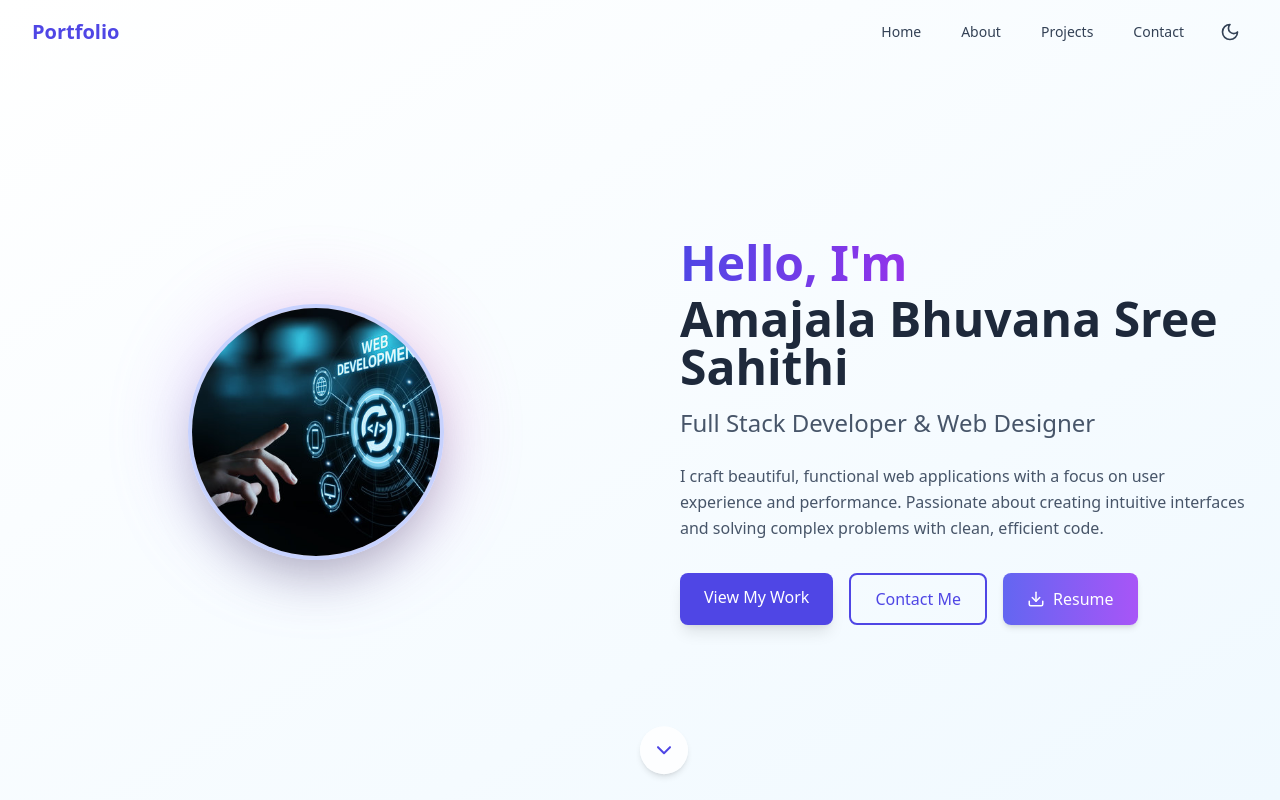
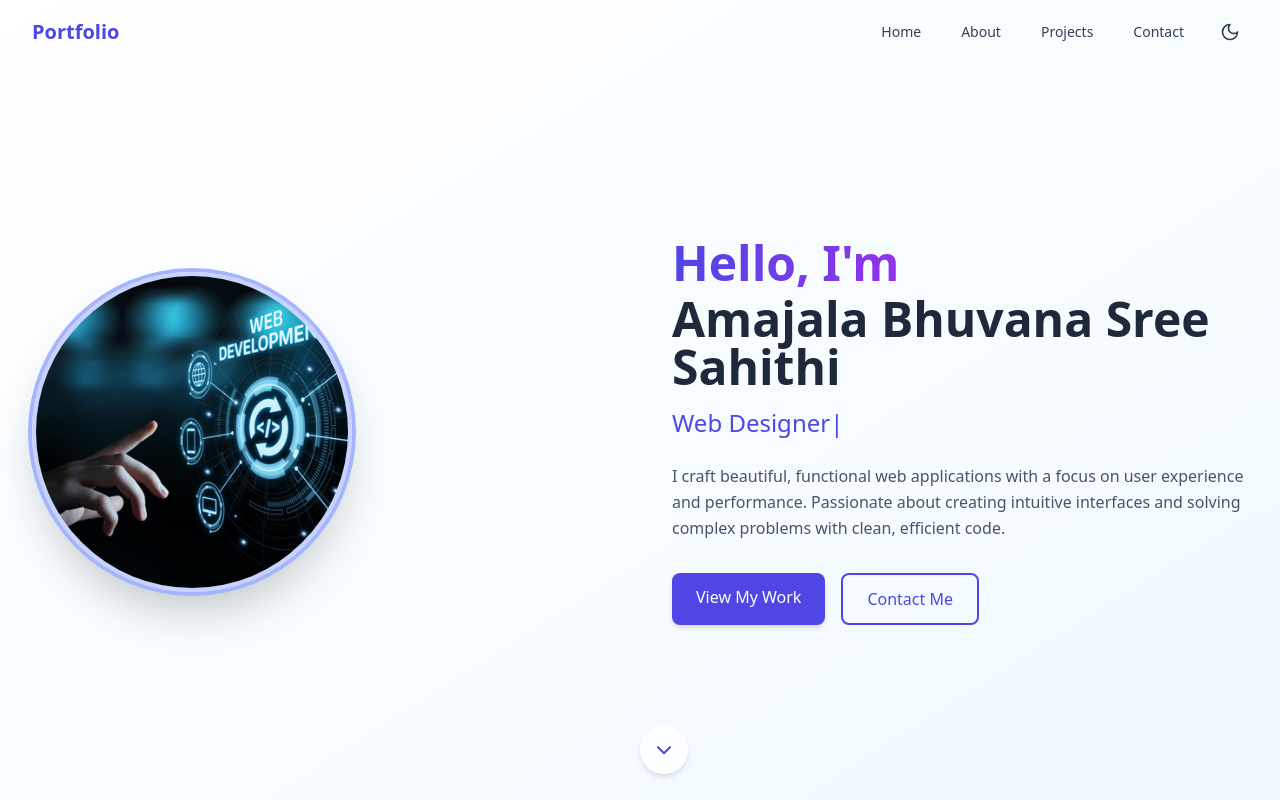
Before and after one commit to bhuvana816/Portfolio., a React (Vite) app: page / in a window 1280 px wide. Shown: the top 800 px of the page. Built offline with nearby package versions, Linux system fonts and the light colour scheme.

Commit message:
Update Hero.tsx

```diff
--- a/src/components/Hero.tsx
+++ b/src/components/Hero.tsx
@@ -1,8 +1,9 @@
 import React from 'react';
 import { motion } from 'framer-motion';
-import { ChevronDown, Download } from 'lucide-react';
+import { ChevronDown } from 'lucide-react';
 import AnimatedSection from './AnimatedSection';
 import ppp from '../data/ppp.jpg';
+import { TypeAnimation } from 'react-type-animation';
 
 const Hero: React.FC = () => {
   return (
@@ -11,47 +12,53 @@ const Hero: React.FC = () => {
       className="min-h-screen flex flex-col justify-center pt-16 relative overflow-hidden
                  bg-gradient-to-br from-white to-sky-50 dark:from-slate-900 dark:to-slate-800"
     >
-      {/* Subtle Grid Background */}
       <div className="absolute inset-0 bg-grid-pattern opacity-[0.03] dark:opacity-[0.05]"></div>
 
       <div className="container mx-auto px-4 md:px-8 relative z-10">
-        <div className="flex flex-col md:flex-row items-center gap-10 md:gap-20">
-          <AnimatedSection className="md:w-1/2 flex justify-center">
+        <div className="flex flex-col md:flex-row items-center gap-8 md:gap-16">
+          <AnimatedSection className="md:w-1/2">
             <motion.div
-              className="relative w-48 h-48 md:w-64 md:h-64"
+              className="w-60 h-60 md:w-80 md:h-80 rounded-full overflow-hidden border-4 border-indigo-200 dark:border-indigo-800 shadow-2xl ring-4 ring-indigo-300 dark:ring-indigo-700"
               whileHover={{ scale: 1.05 }}
-              transition={{ type: "spring", stiffness: 300 }}
+              transition={{ type: 'spring', stiffness: 300 }}
             >
-              <div className="absolute inset-0 rounded-full bg-gradient-to-tr from-indigo-400 via-purple-400 to-pink-400 animate-pulse blur-2xl opacity-30"></div>
-              <div className="relative w-full h-full rounded-full overflow-hidden border-4 border-indigo-200 dark:border-indigo-800 shadow-2xl">
-                <img
-                  src={ppp}
-                  alt="Profile"
-                  className="w-full h-full object-cover"
-                />
-              </div>
+              <img
+                src={ppp}
+                alt="Profile"
+                className="w-full h-full object-cover"
+              />
             </motion.div>
           </AnimatedSection>
 
-          <div className="md:w-1/2 text-center md:text-left">
+          <div className="md:w-1/2">
             <AnimatedSection delay={0.1}>
               <motion.h1
-                className="text-3xl md:text-5xl font-bold mb-4 leading-tight"
+                className="text-3xl md:text-5xl font-bold text-slate-800 dark:text-white mb-4"
                 whileHover={{ scale: 1.02 }}
+                transition={{ type: 'spring', stiffness: 400 }}
               >
-                <span className="bg-clip-text text-transparent bg-gradient-to-r from-indigo-600 to-purple-600 dark:from-indigo-400 dark:to-purple-400 animate-text-shimmer">
+                <span className="bg-clip-text text-transparent bg-gradient-to-r from-indigo-600 to-purple-600 dark:from-indigo-400 dark:to-purple-400">
                   Hello, I'm
                 </span>
-                <div className="mt-2 text-slate-800 dark:text-white">
-                  Amajala Bhuvana Sree Sahithi
-                </div>
+                <div className="mt-2">Amajala Bhuvana Sree Sahithi</div>
               </motion.h1>
             </AnimatedSection>
 
             <AnimatedSection delay={0.2}>
-              <h2 className="text-xl md:text-2xl font-medium text-slate-600 dark:text-slate-300 mb-6">
-                Full Stack Developer & Web Designer
-              </h2>
+              <TypeAnimation
+                sequence={[
+                  'Full Stack Developer',
+                  2000,
+                  'Web Designer',
+                  2000,
+                  'React & Django Enthusiast',
+                  2000
+                ]}
+                wrapper="h2"
+                speed={50}
+                repeat={Infinity}
+                className="text-xl md:text-2xl font-medium text-indigo-600 dark:text-indigo-400 mb-6"
+              />
             </AnimatedSection>
 
             <AnimatedSection delay={0.3}>
@@ -62,10 +69,10 @@ const Hero: React.FC = () => {
             </AnimatedSection>
 
             <AnimatedSection delay={0.4}>
-              <div className="flex flex-wrap justify-center md:justify-start gap-4">
+              <div className="flex flex-wrap gap-4">
                 <motion.a
                   href="#projects"
-                  className="px-6 py-3 bg-indigo-600 hover:bg-indigo-700 text-white font-medium rounded-lg shadow-lg hover:shadow-xl transition-all"
+                  className="px-6 py-3 bg-indigo-600 hover:bg-indigo-700 text-white font-medium rounded-lg shadow-md hover:shadow-lg transition-all"
                   whileHover={{ scale: 1.05 }}
                   whileTap={{ scale: 0.95 }}
                 >
@@ -79,16 +86,6 @@ const Hero: React.FC = () => {
                 >
                   Contact Me
                 </motion.a>
-                <motion.a
-                  href="/resume.pdf"
-                  target="_blank"
-                  className="px-6 py-3 flex items-center gap-2 bg-gradient-to-r from-indigo-500 to-purple-500 text-white font-medium rounded-lg shadow-md hover:shadow-xl transition-all"
-                  whileHover={{ scale: 1.05 }}
-                  whileTap={{ scale: 0.95 }}
-                >
-                  <Download size={18} />
-                  Resume
-                </motion.a>
               </div>
             </AnimatedSection>
           </div>
@@ -97,8 +94,13 @@ const Hero: React.FC = () => {
 
       <motion.div
         className="absolute bottom-8 left-1/2 transform -translate-x-1/2"
-        animate={{ y: [0, 10, 0] }}
-        transition={{ repeat: Infinity, duration: 2 }}
+        animate={{
+          y: [0, 10, 0],
+        }}
+        transition={{
+          repeat: Infinity,
+          duration: 2,
+        }}
       >
         <a
           href="#projects"
```
